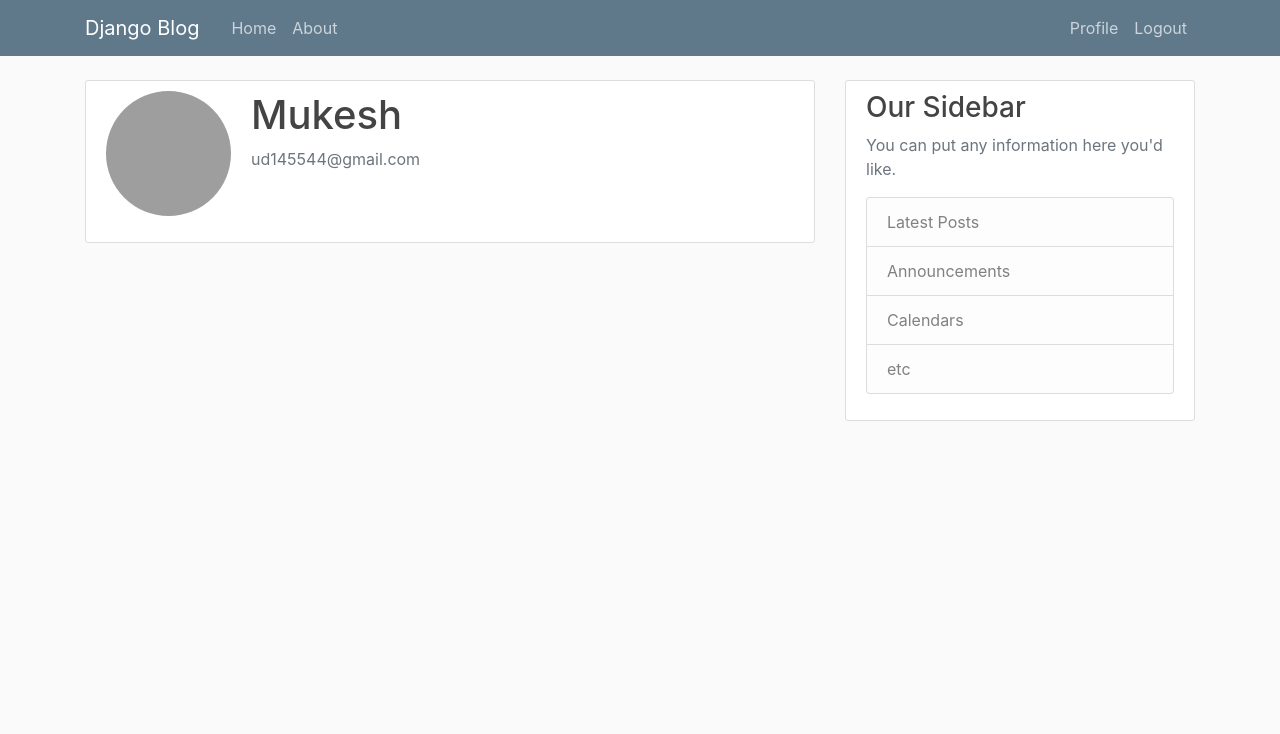
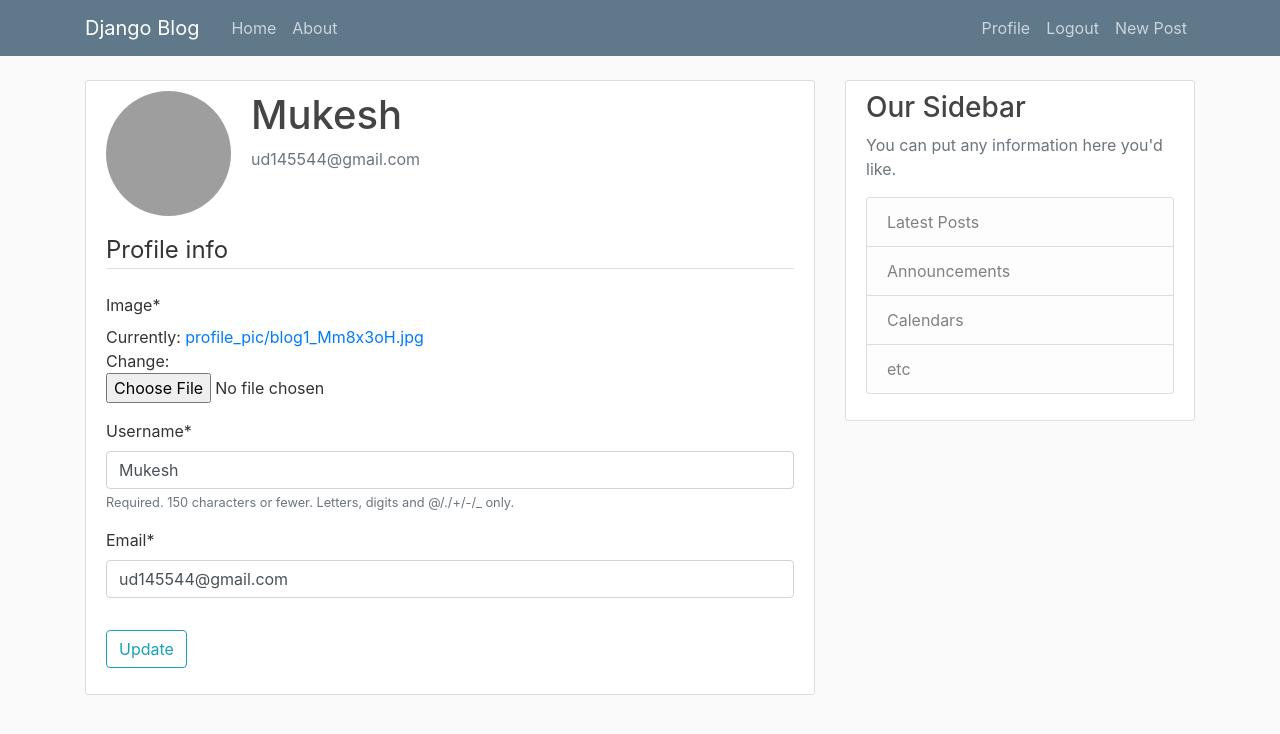
Before and after one commit to MukeshBahuguna/Django_blog, a Django app: page /profile/ in a window 1280 px wide. Shown: the top 734 px of the page. Run offline with Django 3.2, Linux system fonts and the light colour scheme; a user stored in the database is signed in; data comes from the database, SQL or seed files in the repository; both versions use the stored data as it was after the commit; some libraries are stand-ins or nearby versions; grey boxes are pictures that could not be loaded.

Commit message:
modified files

```diff
--- a/Django_Blog/Django_Blog/urls.py
+++ b/Django_Blog/Django_Blog/urls.py
@@ -27,6 +27,14 @@ urlpatterns = [
     path('login/', auth_views.LoginView.as_view(template_name='users/login.html'), name='login'),
     path('logout/', auth_views.LogoutView.as_view(template_name='users/logout.html'), name='logout'), #auto handling of login and logout
     path('profile/', user_views.profile, name='profile'),
+    # path('password_reset/', auth_views.PasswordResetView.as_view(template_name='users/password_reset.html'), name='password_reset'),
+    # path('password_reset/done/', auth_views.PasswordResetDoneView.as_view(template_name='users/password_reset_done.html'), name='password_reset_done'),
+    # path('password_reset_confirm/<uidb64>/<token>/', auth_views.PasswordResetConfirmView.as_view(template_name='users/password_reset_confirm.html'),name='password_reset_confirm'),
+
+    path('reset_password/' ,auth_views.PasswordResetView.as_view(template_name='users/password_reset.html'),name='reset_password'),
+    path('reset_password_sent/' ,auth_views.PasswordResetDoneView.as_view(template_name='users/password_reset_done.html'),name='password_reset_done'),
+    path('reset/<uidb64>/<token>/' ,auth_views.PasswordResetConfirmView.as_view(template_name='users/password_reset_confirm.html'), name='password_reset_confirm'),
+    path('reset_password_complete/' ,auth_views.PasswordResetCompleteView.as_view(template_name='users/password_reset_complete.html'),name='password_reset_complete')
 
 ]
 
--- a/Django_Blog/blog/models.py
+++ b/Django_Blog/blog/models.py
@@ -1,7 +1,7 @@
 from django.db import models
 from django.utils import timezone
 from django.contrib.auth.models import User
-
+from django.urls import reverse
 
 # Create your models here.
 class Post(models.Model):
@@ -12,3 +12,7 @@ class Post(models.Model):
 
     def __str__(self):
         return self.title
+
+    #needed to not get error while creating posts
+    def get_absolute_url(self):
+        return reverse('post-detail' ,kwargs = {'pk' : self.pk})
--- a/Django_Blog/blog/static/blog/main.css
+++ b/Django_Blog/blog/static/blog/main.css
@@ -82,3 +82,9 @@ body {
   .account-heading {
     font-size: 2.5rem;
   }
+
+  #id{
+    margin-left: 150px;
+    margin-bottom: 200px;
+    text-align: right;
+  }
--- a/Django_Blog/blog/templates/blog/base.html
+++ b/Django_Blog/blog/templates/blog/base.html
@@ -36,6 +36,8 @@
               {% if user.is_authenticated %}
               <a class="nav-item nav-link" href="{% url 'profile' %}">Profile</a>
               <a class="nav-item nav-link" href="{% url 'logout' %}">Logout</a>
+              <a class="nav-item nav-link" href="{% url 'post-create' %}">New Post</a>
+
               {% else %}
               <a class="nav-item nav-link" href="{% url 'login' %}">Login</a>
               <a class="nav-item nav-link" href="{% url 'register' %}">Register</a>
--- a/Django_Blog/blog/urls.py
+++ b/Django_Blog/blog/urls.py
@@ -1,9 +1,21 @@
 from django.urls import path
 from . import views
+from .views import (
+            PostListView,PostDetailView,
+            PostCreateView,PostUpdateView,
+            PostDeleteView,UserPostListView)
 
 urlpatterns=[
-    path('' , views.home ,name='blog-home'),
-    path('about/' , views.about ,name='blog-about')
-    # path('' , views.home ,name='blog-home')
+    path('' , PostListView.as_view() ,name='blog-home'),
+    path('user/<str:username>' , UserPostListView.as_view() ,name='user-posts'),
+    path('post/<int:pk>/' , PostDetailView.as_view() ,name='post-detail'),
+    path('post/new/' , PostCreateView.as_view() ,name='post-create'),
+    path('post/<int:pk>/update/' , PostUpdateView.as_view() ,name='post-update'),
+    path('post/<int:pk>/delete/' , PostDeleteView.as_view() ,name='post-delete'),
+
+
+    path('about/' , views.about ,name='blog-about'),
+
+
     # path('' , views.home ,name='blog-home')
 ]
--- a/Django_Blog/users/forms.py
+++ b/Django_Blog/users/forms.py
@@ -1,7 +1,7 @@
 from django import forms
 from django.contrib.auth.models import User
 from django.contrib.auth.forms import UserCreationForm
-
+from .models import Profile
 
 class UserRegisterForm(UserCreationForm):
     email= forms.EmailField()
@@ -9,3 +9,17 @@ class UserRegisterForm(UserCreationForm):
     class Meta:
         model =User #after forms.save itsaves in user model
         fields= ['username', 'email', 'password1' , 'password2']
+
+
+class UserUpdateForm(forms.ModelForm):
+    email= forms.EmailField()
+
+    class Meta:
+        model =User #after forms.save itsaves in user model
+        fields= ['username', 'email']
+
+class ProfileUpdateForm(forms.ModelForm):
+
+    class Meta:
+        model=Profile
+        fields= ['image']
--- a/Django_Blog/users/models.py
+++ b/Django_Blog/users/models.py
@@ -1,6 +1,6 @@
 from django.db import models
 from django.contrib.auth.models import User
-
+from PIL import Image
 # Create your models here.
 
 class Profile(models.Model):
@@ -10,3 +10,13 @@ class Profile(models.Model):
 
     def __str__(self):
         return f'{self.user.username} Profile'
+
+    def save(self, *args, **kwargs): # to resize the image
+        super().save(*args, **kwargs)
+
+        img = Image.open(self.image.path)
+
+        if img.height > 300 or img.width > 300:
+            output_size = (300, 300)
+            img.thumbnail(output_size)
+            img.save(self.image.path)
--- a/Django_Blog/users/templates/users/login.html
+++ b/Django_Blog/users/templates/users/login.html
@@ -12,6 +12,11 @@
     </fieldset>
     <div class="form-group">
       <button class="btn btn-outline-info" type="submit">Log in</button>
+
+      <small  class="text-muted ">
+        <a href="{% url 'reset_password' %}">Forgot password?</a>
+      </small>
+
     </div>
   </form>
   <div class="border-top pt-3">
--- a/Django_Blog/users/templates/users/profile.html
+++ b/Django_Blog/users/templates/users/profile.html
@@ -11,6 +11,16 @@
         <p class="text-secondary">{{ user.email }}</p>
       </div>
     </div>
-    <!-- FORM HERE -->
+    <form method="POST" enctype="multipart/form-data">    <!--enctype is important as it handles image related fields with the data inside our forms-->
+      {% csrf_token %}
+      <fieldset class="form-group">
+        <legend class="border-bottom mb-4">Profile info</legend>
+        {{ p_form | crispy }}
+        {{ u_form | crispy }}   <!-- | acts as a filter-->
+      </fieldset>
+      <div class="form-group">
+        <button class="btn btn-outline-info" type="submit">Update</button>
+      </div>
+    </form>
   </div>
 {% endblock content %}
--- a/Django_Blog/users/views.py
+++ b/Django_Blog/users/views.py
@@ -1,7 +1,7 @@
 from django.shortcuts import render,redirect
 from django.contrib.auth.forms import UserCreationForm  # this form has its own features from validation to certain things
 from django.contrib import messages
-from .forms import UserRegisterForm
+from .forms import UserRegisterForm,UserUpdateForm ,ProfileUpdateForm
 from django.contrib.auth.decorators import login_required
 
 # Create your views here.
@@ -20,7 +20,28 @@ def register(request):
 
 @login_required
 def profile(request):
-    return render(request,'users/profile.html')
+    if request.method =='POST':
+        u_form=UserUpdateForm(request.POST, instance=request.user) # to fill the details auto
+        p_form=ProfileUpdateForm(request.POST,
+                                    request.FILES,#as it has some image files
+                                    instance=request.user.profile)
+        if u_form.is_valid() and p_form.is_valid():
+            u_form.save()
+            p_form.save()
+
+            messages.success(request, f'Your info has been updated!')
+            return redirect('profile') # it is important to redirect as reloading won't cause trouble
+
+    else:
+        u_form=UserUpdateForm(instance=request.user) # to fill the details auto
+        p_form=ProfileUpdateForm(instance=request.user.profile)
+
+    context={
+        'u_form': u_form,
+        'p_form' :p_form
+    }
+
+    return render(request,'users/profile.html', context)
 
 
 
```
Also changed, not shown: Django_Blog/Django_Blog/settings.py (+8 -0 lines), Django_Blog/blog/templates/blog/home.html (+27 -2 lines), Django_Blog/blog/views.py (+72 -1 lines), Django_Blog/users/templates/users/logout.html (+5 -5 lines), Django_Blog/db.sqlite3.
